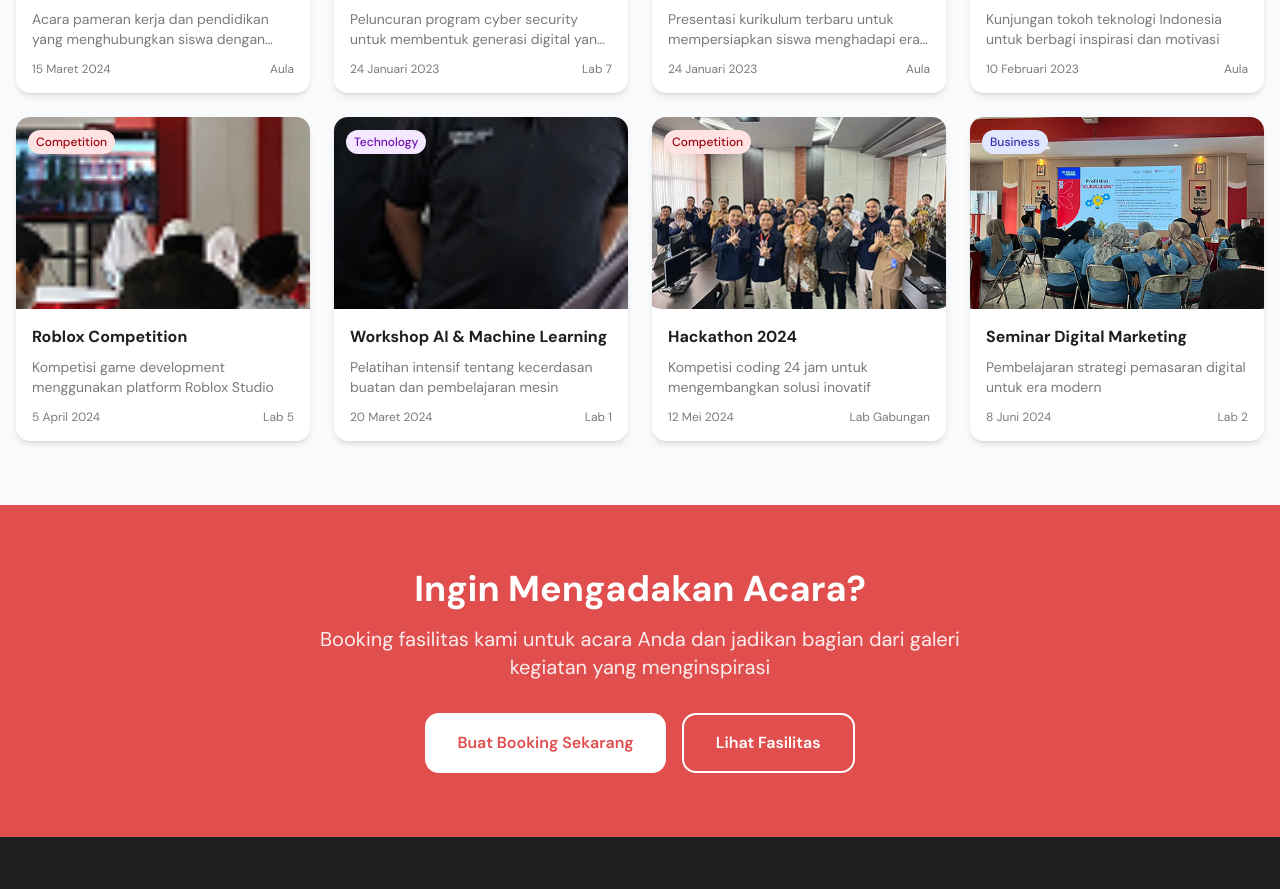
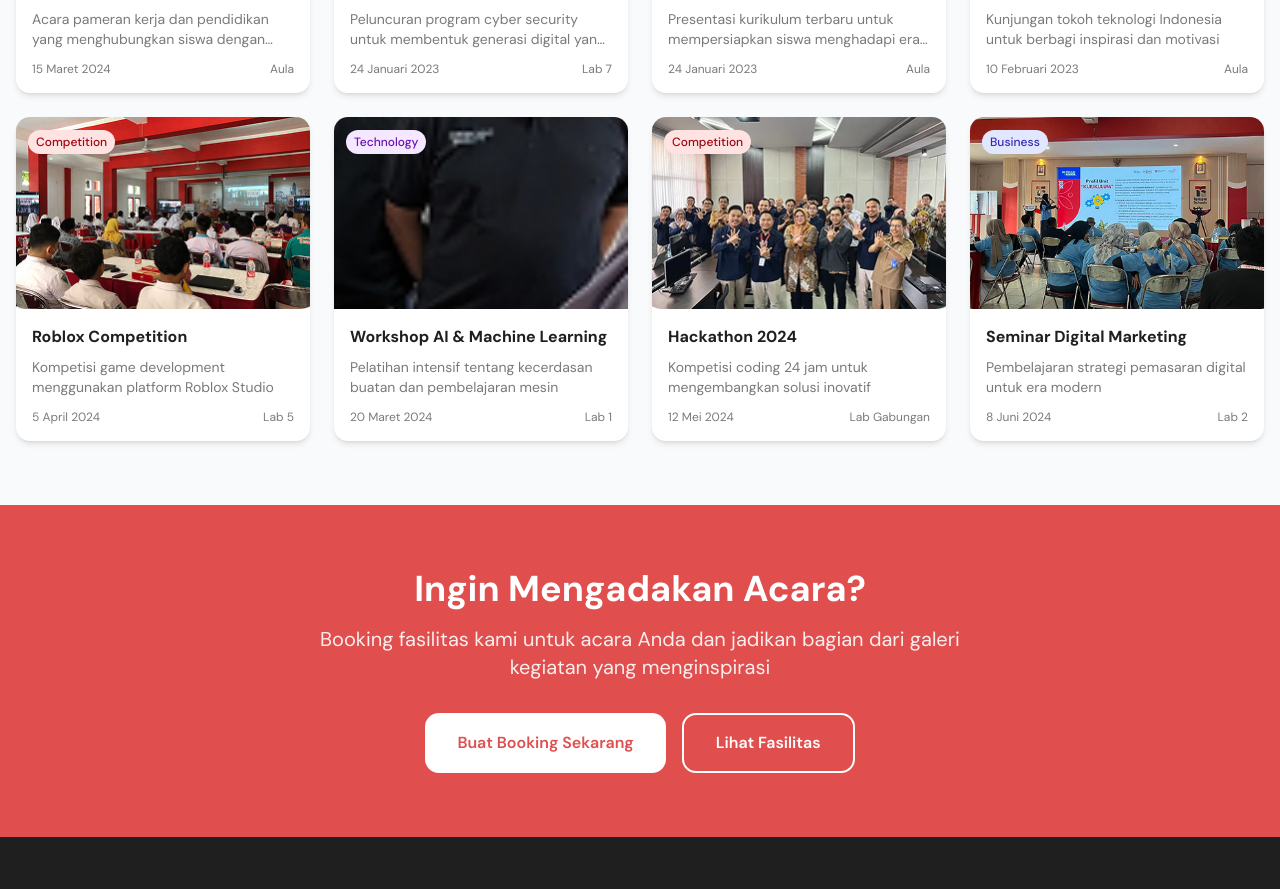
Before and after one commit to frostfire1/Booking-Infra_Competition, a Next.js app: page /galeri in a window 1280 px wide. Shown: the part 1529-2418 px from the top of the page. Built offline with nearby package versions, Linux system fonts and the light colour scheme; no server answers.

Commit message:
Update Roblox Competition image to use Roblox1.png
- Change image source from /roblox.png to /Roblox1.png in landing page gallery
- Update image source in dedicated gallery page as well
- Ensure consistent image usage across both gallery sections

```diff
--- a/src/app/galeri/page.jsx
+++ b/src/app/galeri/page.jsx
@@ -49,7 +49,7 @@ const galleryData = [
     id: 5,
     title: "Roblox Competition",
     description: "Kompetisi game development menggunakan platform Roblox Studio",
-    image: "/roblox.png",
+    image: "/Roblox1.png",
     date: "5 April 2024",
     location: "Lab 5",
     category: "Competition",
--- a/src/app/page.jsx
+++ b/src/app/page.jsx
@@ -839,7 +839,7 @@ export default (props) => {
           <div className="group gallery-card bg-white rounded-2xl shadow-lg hover:shadow-2xl transition-all duration-500 transform hover:-translate-y-2 overflow-hidden animate-fade-in-up animation-delay-800">
             <div className="relative h-48 overflow-hidden">
               <img
-                src="/roblox.png"
+                src="/Roblox1.png"
                 alt="Roblox Competition"
                 className="gallery-image w-full h-full object-cover"
                 onError={(e) => {
```
Also changed, not shown: public/JobFair.png (added), public/Roblox1.png (added).
